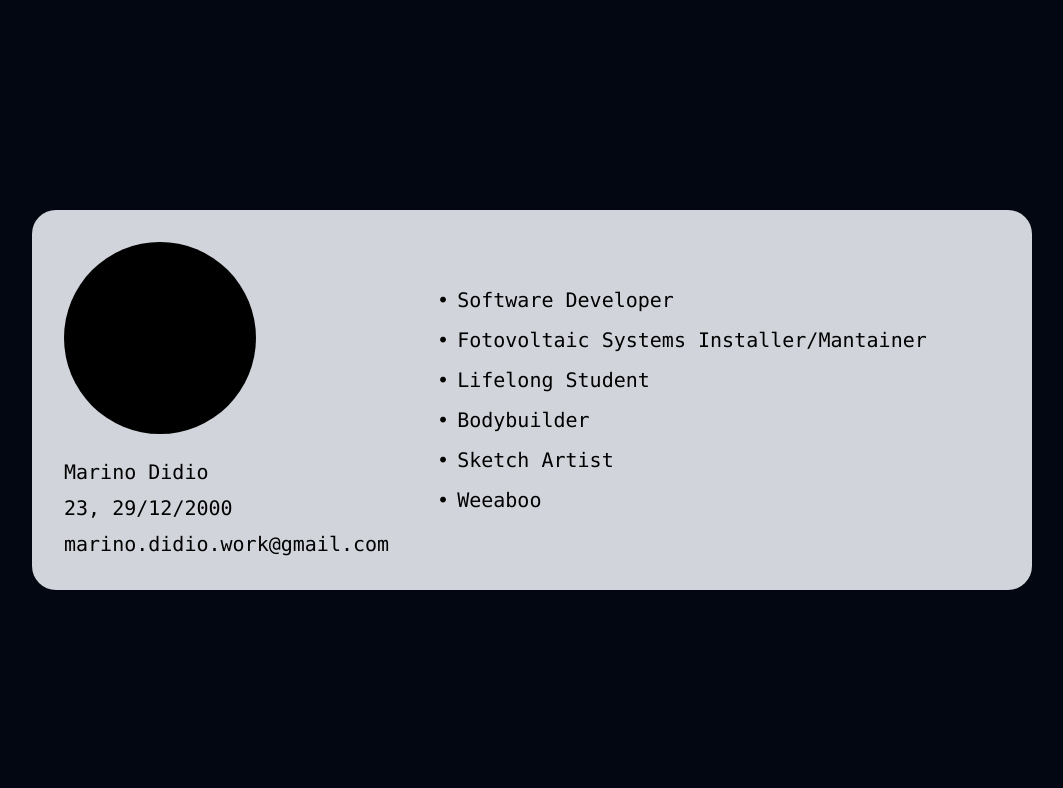
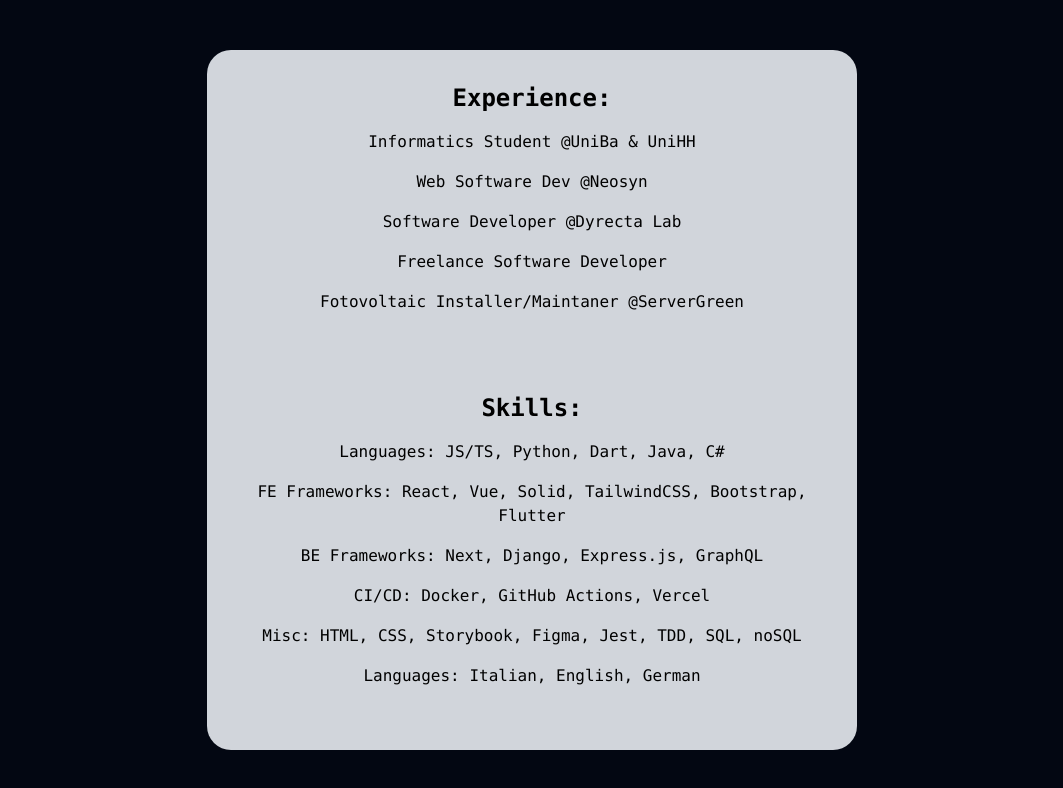
Before and after one commit to mardisen/card-portfolio, a React (Create React App) app: page / in a window 1280 px wide. Shown: the top 788 px of the page, without its empty margins (108-1171 px from the left). Built offline with nearby package versions, Linux system fonts and the light colour scheme.

Commit message:
Reworked style and added card temp hover effects

```diff
--- a/package.json
+++ b/package.json
@@ -10,6 +10,7 @@
     "@types/node": "^16.7.13",
     "@types/react": "^18.0.0",
     "@types/react-dom": "^18.0.0",
+    "framer-motion": "^11.11.8",
     "react": "^18.3.1",
     "react-dom": "^18.3.1",
     "react-scripts": "5.0.1",
--- a/src/components/App/App.tsx
+++ b/src/components/App/App.tsx
@@ -2,6 +2,8 @@
 import Wrapper from '../Wrapper/Wrapper';
 
 function App() {
+
+
 
   return (
     <div className="flex justify-center items-center w-full h-screen font-mono bg-gray-950">
--- a/src/components/Back/Back.tsx
+++ b/src/components/Back/Back.tsx
@@ -1,59 +1,22 @@
 function Back() {
     return (
-        <div className="flex p-8 h-fit bg-gray-300 rounded-3xl xl:w-[1000px] w-[800px] justify-start space-x-12">
-            <div>
+        <div className="flex flex-col p-8 h-[700px] w-[650px] bg-gray-300 rounded-3xl justify-around items-center text-center space-y-12">
+            <div className="flex flex-col space-y-4 grow">
                 <h1 className="text-2xl font-semibold">Experience:</h1>
-                <ul className="flex-col content-center space-y-3 h-full">
-                    <li className="flex content-center space-x-2">
-                        <div className="content-center">•</div>
                 <div> Informatics Student @UniBa & UniHH </div>
-                    </li>
-                    <li className="flex content-center space-x-2">
-                        <div className="content-center">•</div>
                 <div> Web Software Dev @Neosyn</div>
-                    </li>
-                    <li className="flex content-center space-x-2">
-                        <div className="content-center">•</div>
                 <div> Software Developer @Dyrecta Lab</div>
-                    </li>
-                    <li className="flex content-center space-x-2">
-                        <div className="content-center">•</div>
                 <div> Freelance Software Developer</div>
-                    </li>
-                    <li className="flex content-center space-x-2">
-                        <div className="content-center">•</div>
                 <div> Fotovoltaic Installer/Maintaner @ServerGreen</div>
-                    </li>
-                </ul>
             </div>
-            <div>
+            <div className="flex flex-col space-y-4 grow">
                 <h1 className="text-2xl font-semibold">Skills:</h1>
-                <ul className="flex-col content-center space-y-3 h-full">
-                    <li className="flex content-center space-x-2">
-                        <div className="content-center">•</div>
                 <div> Languages: JS/TS, Python, Dart, Java, C#</div>
-                    </li>
-                    <li className="flex content-center space-x-2">
-                        <div className="content-center">•</div>
                 <div> FE Frameworks: React, Vue, Solid, TailwindCSS, Bootstrap, Flutter</div>
-                    </li>
-                    <li className="flex content-center space-x-2">
-                        <div className="content-center">•</div>
                 <div> BE Frameworks: Next, Django, Express.js, GraphQL</div>
-                    </li>
-                    <li className="flex content-center space-x-2">
-                        <div className="content-center">•</div>
                 <div> CI/CD: Docker, GitHub Actions, Vercel</div>
-                    </li>
-                    <li className="flex content-center space-x-2">
-                        <div className="content-center">•</div>
                 <div> Misc: HTML, CSS, Storybook, Figma, Jest, TDD, SQL, noSQL</div>
-                    </li>
-                    <li className="flex content-center space-x-2">
-                        <div className="content-center">•</div>
                 <div> Languages: Italian, English, German</div>
-                    </li>
-                </ul>
             </div>
         </div>
     );
--- a/src/components/Front/Front.tsx
+++ b/src/components/Front/Front.tsx
@@ -3,44 +3,30 @@
     const age = Math.floor((Date.now() - bday.getTime()) / (1000 * 60 * 60 * 24 * 365.4));
 
     return (
-        <div className="flex p-8 h-fit bg-gray-300 rounded-3xl xl:w-[1000px] w-[800px] justify-start space-x-12 xl:text-xl">
-            <div className="flex-col space-y-2">
+        <div className="p-8 bg-gray-300 rounded-3xl h-[700px] w-[650px] xl:text-xl">
+            <div className="flex flex-col items-center space-y-4 text-center">
                 <div className="w-32 h-32 bg-black rounded-full xl:w-48 xl:h-48">{/* TODO: add image */}</div>
-                <div className="pt-4">Marino Didio</div>
+                <div>Marino Didio</div>
                 <div>
                     {age}, {bday.toLocaleDateString('it-IT')}
                 </div>
                 <div>
                     <a href="mailto://marino.didio.work@gmail.com">marino.didio.work@gmail.com</a>
                 </div>
-            </div>
-            <div>
-                <ul className="flex-col content-center space-y-3 h-full">
-                    <li className="flex content-center space-x-2">
-                        <div className="content-center">•</div>
+
+{/* Put Proper Separator */}
+                <div>////////////////////////////////////////////////</div>
                 <div> Software Developer</div>
-                    </li>
-                    <li className="flex content-center space-x-2">
-                        <div className="content-center">•</div>
+
                 <div> Fotovoltaic Systems Installer/Mantainer</div>
-                    </li>
-                    <li className="flex content-center space-x-2">
-                        <div className="content-center">•</div>
+
                 <div> Lifelong Student</div>
-                    </li>
-                    <li className="flex content-center space-x-2">
-                        <div className="content-center">•</div>
+
                 <div> Bodybuilder</div>
-                    </li>
-                    <li className="flex content-center space-x-2">
-                        <div className="content-center">•</div>
+
                 <div> Sketch Artist</div>
-                    </li>
-                    <li className="flex content-center space-x-2">
-                        <div className="content-center">•</div>
+
                 <div> Weeaboo</div>
-                    </li>
-                </ul>
             </div>
         </div>
     );
--- a/src/components/Wrapper/Wrapper.tsx
+++ b/src/components/Wrapper/Wrapper.tsx
@@ -1,16 +1,55 @@
+import { useState, useCallback, MouseEventHandler, useRef } from 'react';
 import Back from '../Back/Back';
 import Front from '../Front/Front';
+import { motion } from 'framer-motion';
+
+type Rotation = {
+    x: number;
+    y: number;
+};
 
 function Wrapper() {
+    const ref = useRef<any>();
+
+    const [rotation, setRotation] = useState<Rotation>({ x: 0, y: 0 });
+    const [hovering, setHovering] = useState<boolean>(false);
+
+    const onHover = useCallback<MouseEventHandler<HTMLDivElement>>(
+        (event) => {
+            if (hovering) {
+                const target = ref.current as HTMLDivElement;
+
+                const x = ((event.pageX - target.offsetLeft) / target.clientWidth - 0.5) * 40;
+                const y = ((event.pageY - target.offsetTop) / target.clientHeight - 0.5) * 40;
+
+                setRotation({ x: x, y: y });
+            }
+        },
+        [hovering, setRotation, ref.current]
+    );
+
     return (
-        <div className="grid grid-cols-1 grid-rows-1 place-items-center w-fit h-fit card">
-            <div className="col-start-1 row-start-1 face front">
-                <Front />
-            </div>
-            <div className="col-start-1 row-start-1 face back">
-                <Back />
-            </div>
-        </div>
+        <>
+            <motion.div
+                className="grid grid-cols-1 grid-rows-1 place-items-center w-fit h-fit card"
+                whileHover={{ rotateX: -rotation.x, rotateY: -rotation.y, originX: 0.5, originY: 0.5 }}
+                transition={{ type: 'spring', stiffness: 80, bounce: 0.4 }}
+                onMouseEnter={() => setHovering(true)}
+                onMouseLeave={() => {
+                    setHovering(false);
+                    setRotation({ x: 0, y: 0 });
+                }}
+                onMouseMove={onHover}
+                ref={ref}
+            >
+                <div className="col-start-1 row-start-1 face back">
+                    <Front />
+                </div>
+                <div className="col-start-1 row-start-1 face front">
+                    <Back />
+                </div>
+            </motion.div>
+        </>
     );
 }
 
```
Also changed, not shown: 1 other file (tests, documents, lock files or other folders). Lines whose indentation alone changed are shown as unchanged.
